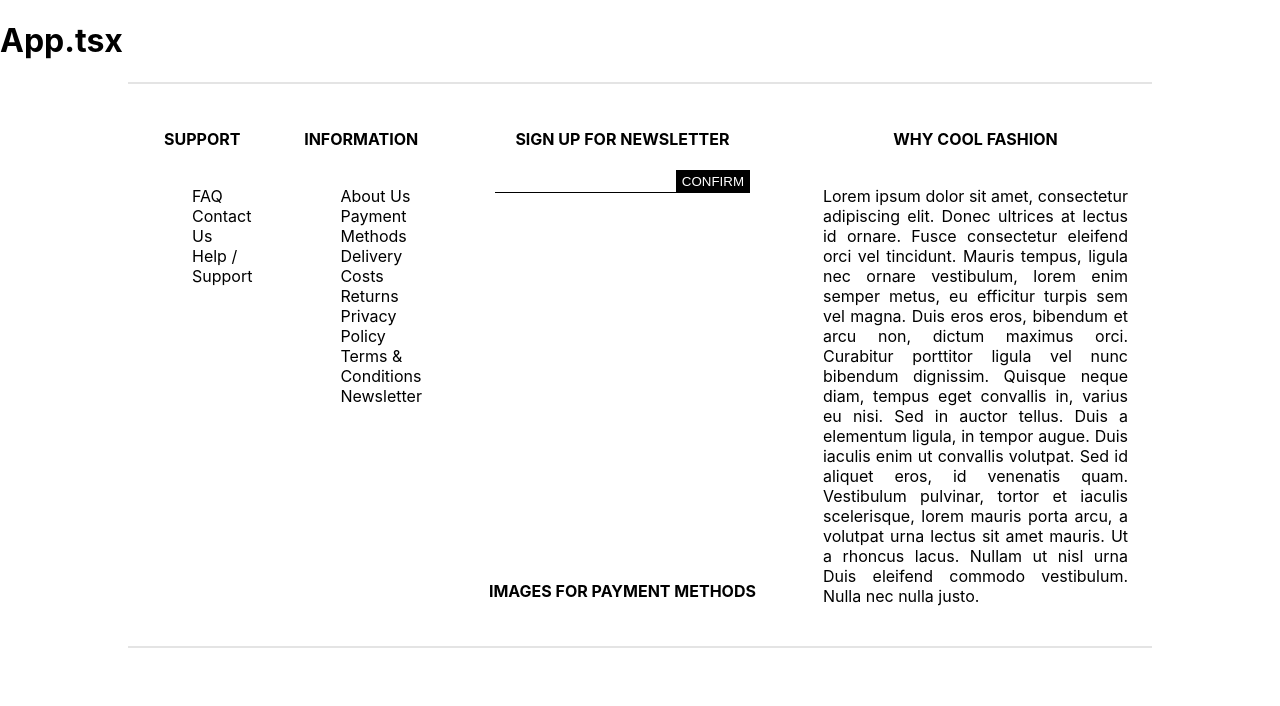
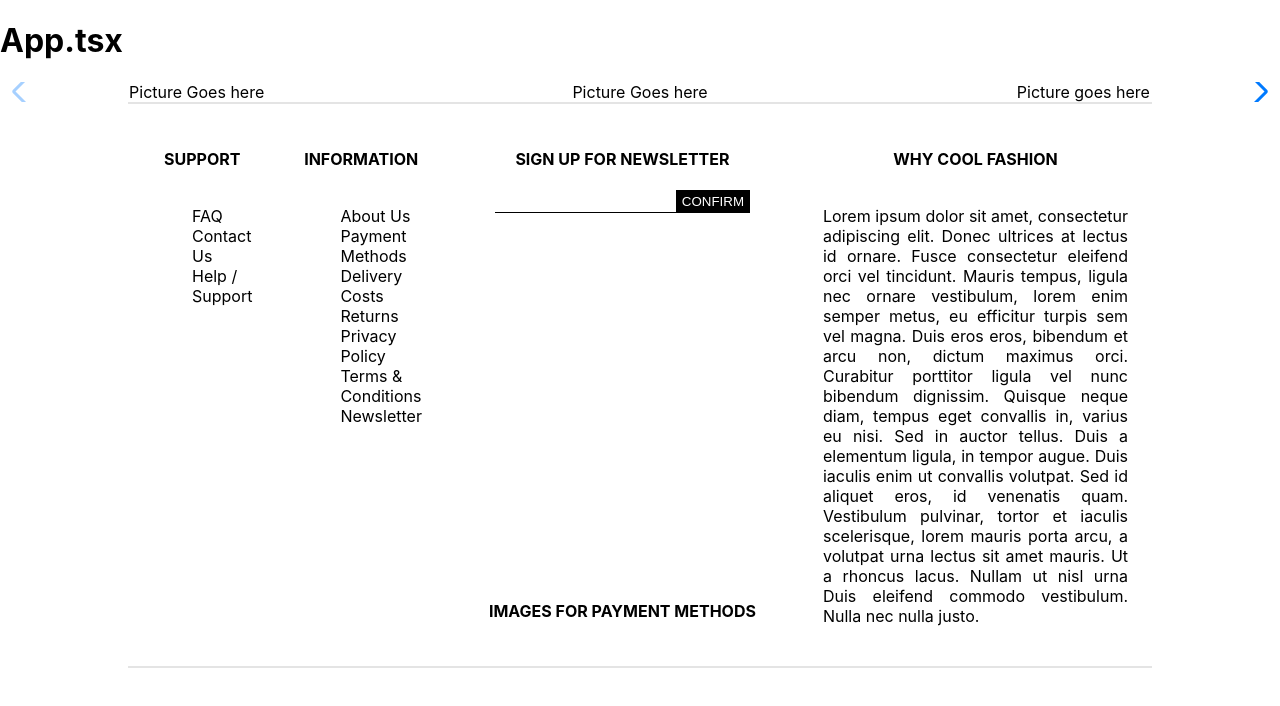
Before and after one commit to fjellen/cool-fashion, a React (Create React App) app: page / in a window 1280 px wide. Shown: the top 706 px of the page. Built offline with nearby package versions, Linux system fonts and the light colour scheme.

Commit message:
moved to app.tsx instead of index

```diff
--- a/package.json
+++ b/package.json
@@ -10,10 +10,12 @@
     "@types/node": "^16.7.13",
     "@types/react": "^18.0.0",
     "@types/react-dom": "^18.0.0",
+    "@types/swiper": "^6.0.0",
     "react": "^18.1.0",
     "react-dom": "^18.1.0",
     "react-scripts": "5.0.1",
     "styled-components": "^5.3.5",
+    "swiper": "^8.1.4",
     "typescript": "^4.4.2",
     "web-vitals": "^2.1.0"
   },
--- a/src/App.tsx
+++ b/src/App.tsx
@@ -1,12 +1,13 @@
 import React from 'react';
 import logo from './logo.svg';
 import './App.css';
-
+import LatestProducts from './components/LatestProducts/LatestProducts'
 function App() {
   return (
     <div>
       <header>
         <h1>App.tsx</h1>
+        <LatestProducts/>
       </header>
     </div>
   );
--- /dev/null
+++ b/src/components/LatestProducts/LatestProducts.tsx
@@ -0,0 +1,37 @@
+// Import Swiper React components
+import { Swiper, SwiperSlide} from 'swiper/react';
+import  { Navigation, Pagination} from 'swiper';
+import styled from "styled-components";
+// Import Swiper styles
+import 'swiper/css';
+import 'swiper/css/navigation';
+import 'swiper/css/pagination';
+
+
+const sliderStyle = {
+  textAlign: "center" as "center",
+}
+
+const LatestProducts = () => {
+  return (
+
+    <Swiper
+    modules={[Navigation, Pagination]}
+    navigation
+      spaceBetween={50}
+      slidesPerView={3}
+      onSlideChange={() => console.log('slide change')}
+      onSwiper={(swiper) => console.log(swiper)}
+    >
+      <SwiperSlide style={sliderStyle}>Picture Goes here</SwiperSlide>
+      <SwiperSlide style={sliderStyle}>Picture Goes here</SwiperSlide>
+      <SwiperSlide style={sliderStyle}>Picture goes here</SwiperSlide>
+      <SwiperSlide style={sliderStyle}>Picture goes here</SwiperSlide>
+    </Swiper>
+
+  );
+};
+
+
+
+export default LatestProducts;
--- a/src/index.tsx
+++ b/src/index.tsx
@@ -11,7 +11,9 @@ const root = ReactDOM.createRoot(
 root.render(
   <React.StrictMode>
     <App />
+
     <Footer />
+
   </React.StrictMode>
 );
 
```
Also changed, not shown: 2 other files (tests, documents, lock files or other folders).
